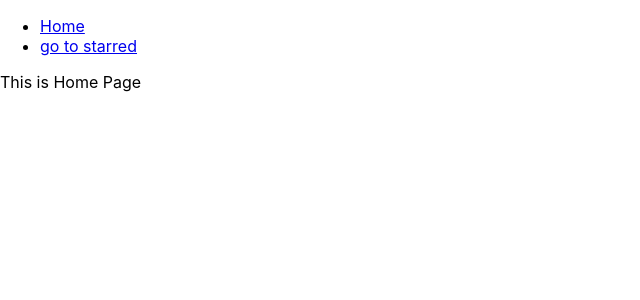
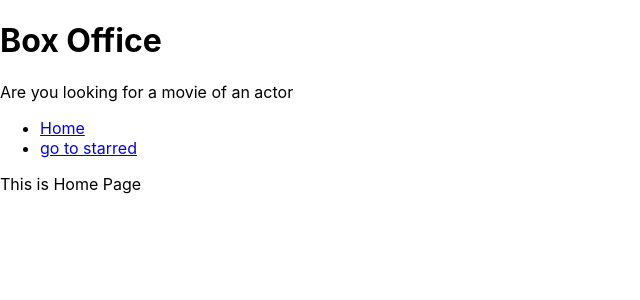
Before and after one commit to Prakash153/Box-Office, a React (Create React App) app: page / in a window 1280 px wide. Shown: the top 300 px of the page, without its empty margins (0-640 px from the left). Built offline with nearby package versions, Linux system fonts and the light colour scheme.

Commit message:
added layout management and created title

```diff
--- a/src/App.js
+++ b/src/App.js
@@ -1,14 +1,12 @@
 import React from 'react';
 // eslint-disable-next-line import/no-unresolved
 import { Switch, Route } from 'react-router-dom';
-import Navs from './components/Navs';
+
 import Home from './pages/Home';
 import Starred from './pages/Starred';
 
 function App() {
   return (
-    <div>
-      <Navs />
     <Switch>
       <Route exact path="/">
         <Home />
@@ -20,7 +18,6 @@
 
       <Route> Page Not Found </Route>
     </Switch>
-    </div>
   );
 }
 
--- /dev/null
+++ b/src/components/MainPageLayout.jsx
@@ -0,0 +1,18 @@
+import React from 'react';
+import Navs from './Navs';
+import Title from './Title';
+
+const MainPageLayout = ({ children }) => {
+  return (
+    <div>
+      <Title
+        title="Box Office"
+        subtitle="Are you looking for a movie of an actor"
+      />
+      <Navs />
+      {children}
+    </div>
+  );
+};
+
+export default MainPageLayout;
--- /dev/null
+++ b/src/components/Title.jsx
@@ -0,0 +1,12 @@
+import React from 'react';
+
+const Title = ({ title, subtitle }) => {
+  return (
+    <div>
+      <h1>{title}</h1>
+      <p>{subtitle}</p>
+    </div>
+  );
+};
+
+export default Title;
--- a/src/pages/Home.jsx
+++ b/src/pages/Home.jsx
@@ -1,7 +1,8 @@
 import React from 'react';
+import MainPageLayout from '../components/MainPageLayout';
 
 const Home = () => {
-  return <div>This is Home Page </div>;
+  return <MainPageLayout>This is Home Page </MainPageLayout>;
 };
 
 export default Home;
--- a/src/pages/Starred.jsx
+++ b/src/pages/Starred.jsx
@@ -1,7 +1,8 @@
 import React from 'react';
+import MainPageLayout from '../components/MainPageLayout';
 
 const Starred = () => {
-  return <div>This is star page</div>;
+  return <MainPageLayout>This is star page</MainPageLayout>;
 };
 
 export default Starred;
```
Lines whose indentation alone changed are shown as unchanged.
